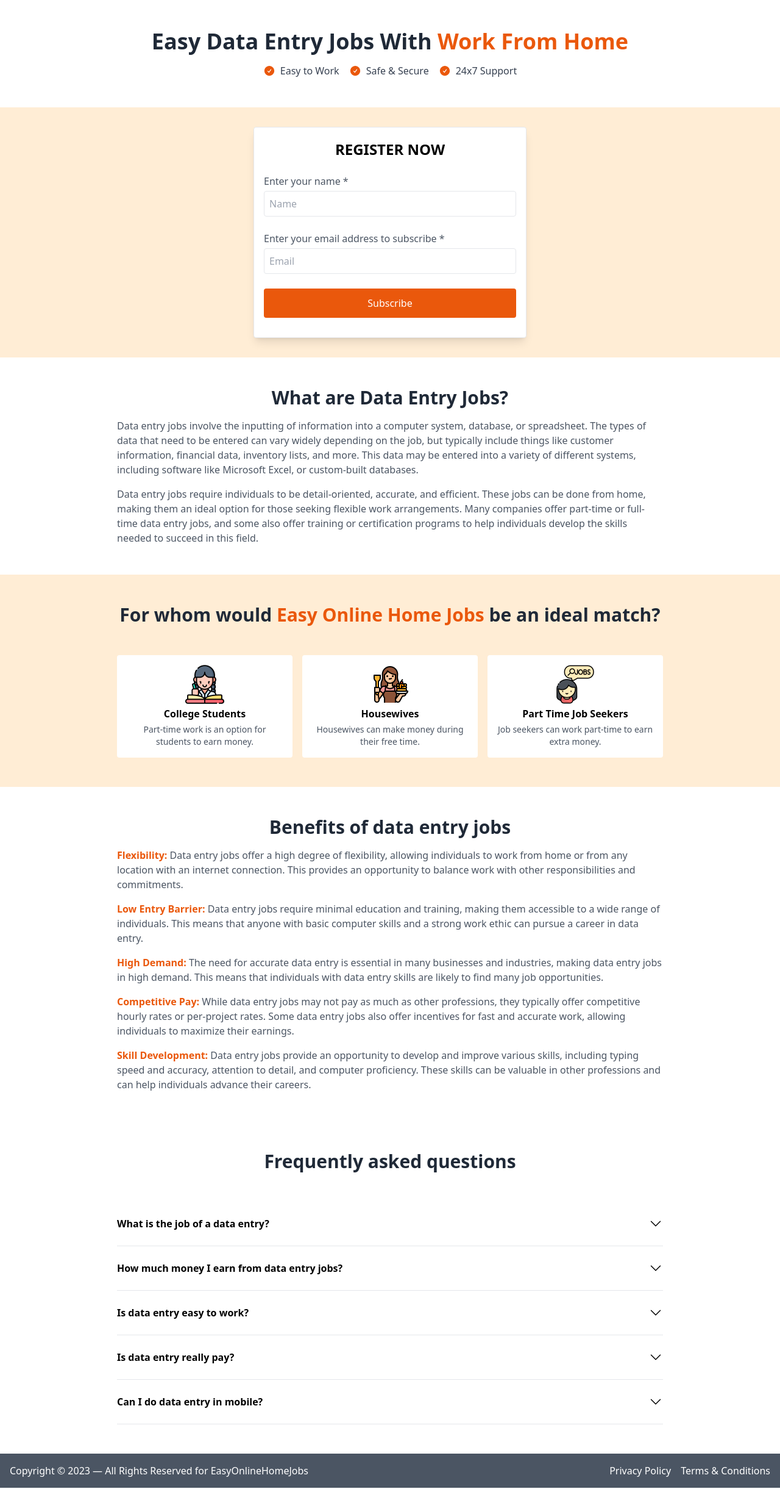
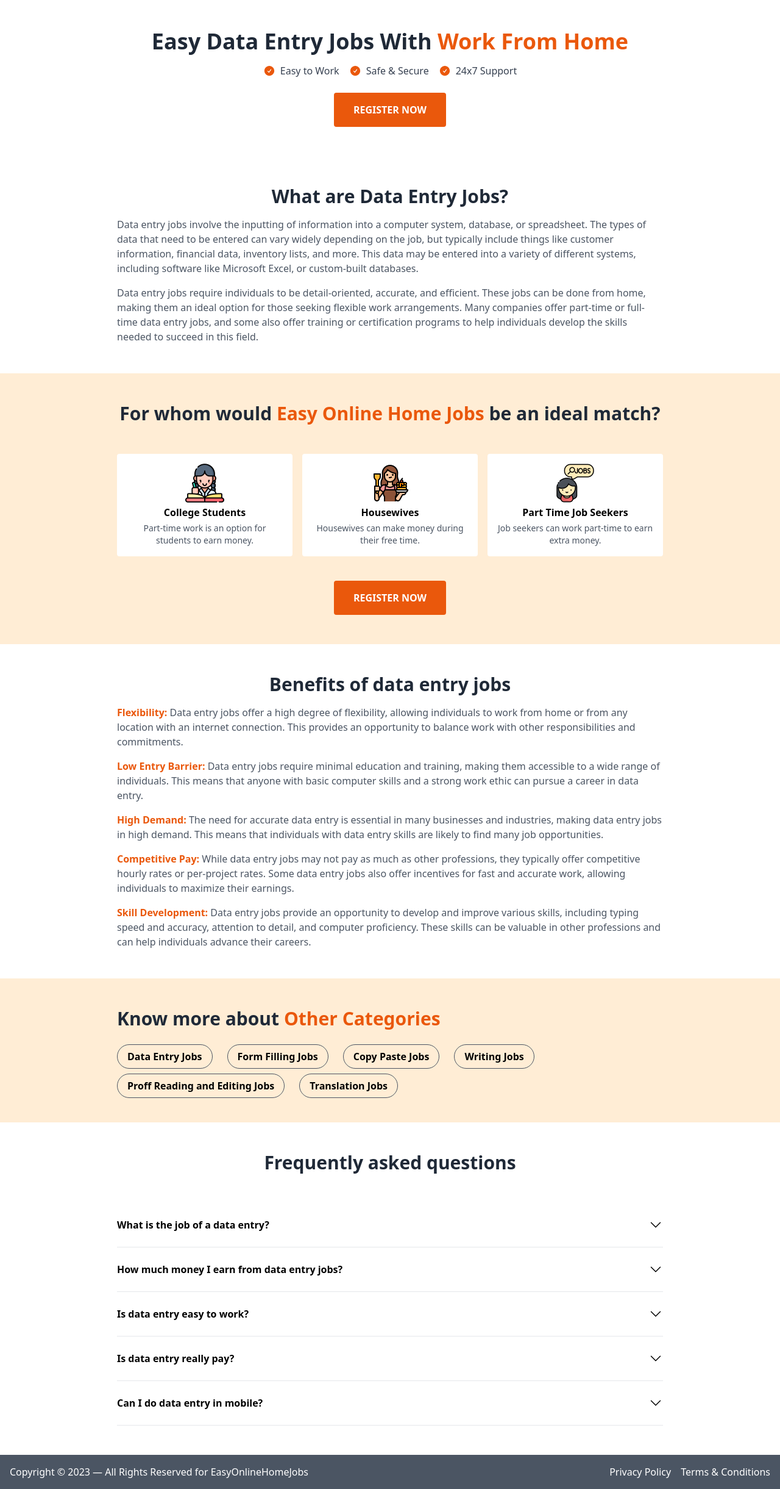
Before and after one commit to elavarasanecomads/easyonlinehomejobs, a PHP site: page /data-entry-jobs.html in a window 1280 px wide. Shown: the part 79-2520 px from the top of the page at 61% size. Run offline with PHP 8.4, Linux system fonts and the light colour scheme.

Commit message:
links added

```diff
--- a/public/data-entry-jobs.html
+++ b/public/data-entry-jobs.html
@@ -57,120 +57,8 @@
                         </li>
                     </ul>
                 </div>
-            </div>
-        </section>
-        <section class="flex items-center justify-center p-4 bg-orange-100">
-            <div class="w-full max-w-5xl space-y-4">
-                <div>
-                    <div class="flex items-center justify-center p-4 py-4">
-                        <!-- BEGIN ElasticSendy Signup Form -->
-                        <!-- START - We recommend to place the below code in head tag of your website html  -->
-                        <style type="text/css">
-                            .mpx_error {
-                                color: red !important;
-                            }
-                        </style>
-
-                        <script type="text/javascript">
-                            function mpx_submitSignupForm(event) {
-                                event.preventDefault();
-                                let formEle = event.target;
-                                // disable submit button to prevent more than one click.
-                                document.getElementById("mpx_submit_btn").disabled = true;      // clear all the previous request error messages.
-                                let allErrorElements = document.getElementsByClassName("mpx_error");
-                                [].forEach.call(allErrorElements, (element) => {
-                                    element.innerHTML = "";
-                                });
-                                // submit the form.
-                                fetch(formEle.action, {
-                                    method: formEle.method,
-                                    redirect: 'follow',
-                                    mode: 'cors',
-                                    headers: {
-                                        'Content-Type': 'application/x-www-form-urlencoded'
-                                    },
-                                    body: new URLSearchParams(new FormData(formEle))
-                                }).then((response) => response.json())
-                                    .then((json) => {
-                                        // enable submit button.
-                                        document.getElementById("mpx_submit_btn").disabled = false; if (json.data && json.data.field_errors) {
-                                            Object.keys(json.data.field_errors).forEach((key, i) => {
-                                                document.getElementById("mpx_error_" + key).innerHTML = json.data.field_errors[key];
-                                            })
-                                        }
-                                        if (json.error && json.error.message) {
-                                            document.getElementById("mpx_error_global").innerHTML = json.error.message;
-                                        }
-                                        if (json.data.add_success) {
-                                            // hide the input elements container
-                                            document.getElementById("mpx_input_elmts_bx").style.visibility = "hidden";
-                                            document.getElementById("mpx_success_box").style.visibility = "visible";
-                                            if (json.data.add_success_message) {
-                                                document.getElementById("mpx_success_box").innerHTML = json.data.add_success_message;
-                                            }
-                                            if (json.data.add_success_redirect_url) {
-                                                // redirect.
-                                                window.location = json.data.add_success_redirect_url;
-                                            }
-                                        }
-                                    })
-                            }
-                        </script>
-
-                        <!-- END - We recommend to place the below code in head tag of your website html  -->
-                        <div class="w-full max-w-md space-y-4">
-                            <div class="w-full p-4 bg-white border rounded shadow-lg">
-                                <form method="post"
-                                    action="https://webform.elasticsendy.com/api/rest/signup-forms-pub/v3/MTU1MDAwMjAwMDAwNzcxNA==/add-contact"
-                                    onsubmit="mpx_submitSignupForm(event)">
-                                    <div class="">
-                                        <div id="mpx_error_global" class="mb-1 text-base text-red-600 mpx_error">
-                                        </div>
-                                        <div class="relative">
-                                            <div id="mpx_success_box"
-                                                class="absolute left-0 invisible mb-1 text-base text-black top-1/3">
-                                            </div>
-                                            <div id="mpx_input_elmts_bx" class="relative visible space-y-6">
-                                                <div>
-                                                    <h2 class="text-2xl font-bold text-center">REGISTER NOW</h2>
-                                                </div>
-                                                <div class="block">
-                                                    <div class="mb-1 text-base text-gray-600">
-                                                        Enter your name *
-                                                    </div>
-                                                    <div>
-                                                        <input type="text"
-                                                            class="w-full p-2 text-base border rounded focus:outline-none focus:ring-orange-600 focus:border-orange-600"
-                                                            name="mpx_param_name" placeholder="Name" required />
-                                                    </div>
-                                                    <div id="mpx_error_mpx_param_name"
-                                                        class="mb-1 text-base text-black mpx_error"></div>
-                                                </div>
-                                                <div class="block">
-                                                    <div class="mb-1 text-base text-gray-600">
-                                                        Enter your email address to subscribe *
-                                                    </div>
-                                                    <div>
-                                                        <input type="email"
-                                                            class="w-full p-2 text-base border rounded focus:outline-none focus:ring-orange-600 focus:border-orange-600"
-                                                            name="mpx_param_email" placeholder="Email" required />
-                                                    </div>
-                                                    <div id="mpx_error_mpx_param_email"
-                                                        class="mb-1 text-base text-black mpx_error"></div>
-                                                </div>
-                                                <div class="my-4">
-                                                    <button id="mpx_submit_btn" type="submit"
-                                                        class="w-full px-6 py-3 text-base text-white bg-orange-600 border-0 rounded cursor-pointer">Subscribe</button>
-                                                </div>
-                                            </div>
-                                        </div>
-                                    </div>
-                                </form>
-                            </div>
-                        </div>
-                        <!-- END ElasticSendy Signup Form -->
-
-                    </div>
+                <div class="flex items-center justify-center pt-6">
+                    <button class="px-8 py-4 font-bold text-white bg-orange-600 rounded">REGISTER NOW</button>
                 </div>
             </div>
         </section>
@@ -213,6 +101,9 @@
                         </div>
                     </div>
                 </div>
+                <div class="flex items-center justify-center pt-6">
+                    <button class="px-8 py-4 font-bold text-white bg-orange-600 rounded">REGISTER NOW</button>
+                </div>
             </div>
         </section>
         <section class="flex items-center justify-center p-4 py-8 lg:py-12">
@@ -225,6 +116,21 @@
                     <p><span class="font-bold text-orange-600">Competitive Pay:</span> While data entry jobs may not pay as much as other professions, they typically offer competitive hourly rates or per-project rates. Some data entry jobs also offer incentives for fast and accurate work, allowing individuals to maximize their earnings.</p>
                     <p><span class="font-bold text-orange-600">Skill Development:</span> Data entry jobs provide an opportunity to develop and improve various skills, including typing speed and accuracy, attention to detail, and computer proficiency. These skills can be valuable in other professions and can help individuals advance their careers.</p>
                 </div>
+            </div>
+        </section>
+        <section class="flex items-center justify-center p-4 py-8 bg-orange-100 lg:py-12">
+            <div class="w-full max-w-4xl space-y-4">
+                <h3 class="text-xl font-bold text-gray-800 lg:text-3xl"> Know more about <span
+                    class="text-orange-600">Other Categories</span></h3>
+                    <ul class="flex flex-wrap items-center gap-6 pt-4">
+                        <li><a href="#" class="px-4 py-2 font-semibold border border-gray-600 rounded-full hover:border-orange-600 hover:text-orange-600">Data Entry Jobs</a></li>
+                        <li><a href="#" class="px-4 py-2 font-semibold border border-gray-600 rounded-full hover:border-orange-600 hover:text-orange-600">Form Filling Jobs</a></li>
+                        <li><a href="#" class="px-4 py-2 font-semibold border border-gray-600 rounded-full hover:border-orange-600 hover:text-orange-600">Copy Paste Jobs</a></li>
+                        <li><a href="#" class="px-4 py-2 font-semibold border border-gray-600 rounded-full hover:border-orange-600 hover:text-orange-600">Writing Jobs</a></li>
+                        <li><a href="#" class="px-4 py-2 font-semibold border border-gray-600 rounded-full hover:border-orange-600 hover:text-orange-600">Proff Reading and Editing Jobs</a></li>
+                        <li><a href="#" class="px-4 py-2 font-semibold border border-gray-600 rounded-full hover:border-orange-600 hover:text-orange-600">Translation Jobs</a></li>
+
+                    </ul>
             </div>
         </section>
         <section class="w-full px-4 pt-12 lg:p-4 lg:py-12">
--- a/public/output.css
+++ b/public/output.css
@@ -669,28 +665,12 @@ video {
   max-width: 28rem;
 }
 
-.max-w-5xl {
-  max-width: 64rem;
-}
-
 .cursor-pointer {
   cursor: pointer;
 }
 
-.list-inside {
-  list-style-position: inside;
-}
-
-.list-disc {
-  list-style-type: disc;
-}
-
 .grid-cols-1 {
   grid-template-columns: repeat(1, minmax(0, 1fr));
-}
-
-.grid-cols-2 {
-  grid-template-columns: repeat(2, minmax(0, 1fr));
 }
 
 .flex-col {
@@ -721,12 +697,16 @@ video {
   gap: 0.25rem;
 }
 
+.gap-2 {
+  gap: 0.5rem;
+}
+
 .gap-4 {
   gap: 1rem;
 }
 
-.gap-2 {
-  gap: 0.5rem;
+.gap-6 {
+  gap: 1.5rem;
 }
 
 .space-y-1 > :not([hidden]) ~ :not([hidden]) {
@@ -774,6 +754,11 @@ video {
 .border-gray-200 {
   --tw-border-opacity: 1;
   border-color: rgb(229 231 235 / var(--tw-border-opacity));
+}
+
+.border-gray-600 {
+  --tw-border-opacity: 1;
+  border-color: rgb(75 85 99 / var(--tw-border-opacity));
 }
 
 .bg-blue-600 {
@@ -834,6 +819,11 @@ video {
   padding-right: 2rem;
 }
 
+.py-2 {
+  padding-top: 0.5rem;
+  padding-bottom: 0.5rem;
+}
+
 .py-3 {
   padding-top: 0.75rem;
   padding-bottom: 0.75rem;
@@ -844,35 +834,14 @@ video {
   padding-bottom: 1rem;
 }
 
-.py-8 {
-  padding-top: 2rem;
-  padding-bottom: 2rem;
-}
-
-.py-12 {
-  padding-top: 3rem;
-  padding-bottom: 3rem;
-}
-
 .py-6 {
   padding-top: 1.5rem;
   padding-bottom: 1.5rem;
 }
 
-.pt-6 {
-  padding-top: 1.5rem;
-}
-
-.pt-4 {
-  padding-top: 1rem;
-}
-
-.pb-12 {
-  padding-bottom: 3rem;
-}
-
-.pt-8 {
+.py-8 {
   padding-top: 2rem;
+  padding-bottom: 2rem;
 }
 
 .pb-6 {
@@ -881,6 +850,18 @@ video {
 
 .pt-12 {
   padding-top: 3rem;
+}
+
+.pt-4 {
+  padding-top: 1rem;
+}
+
+.pt-6 {
+  padding-top: 1.5rem;
+}
+
+.pt-8 {
+  padding-top: 2rem;
 }
 
 .text-left {
```
Also changed, not shown: other parts of public/output.css (+27 -60 lines).
